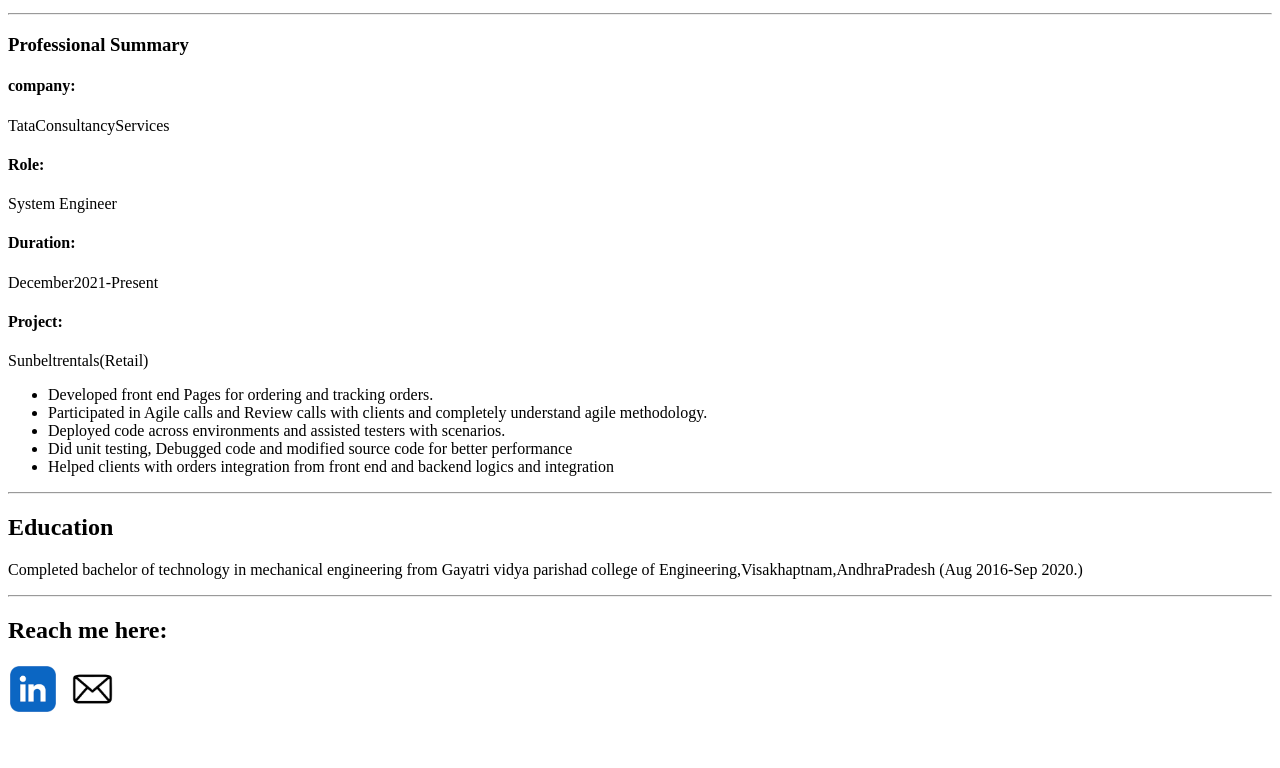
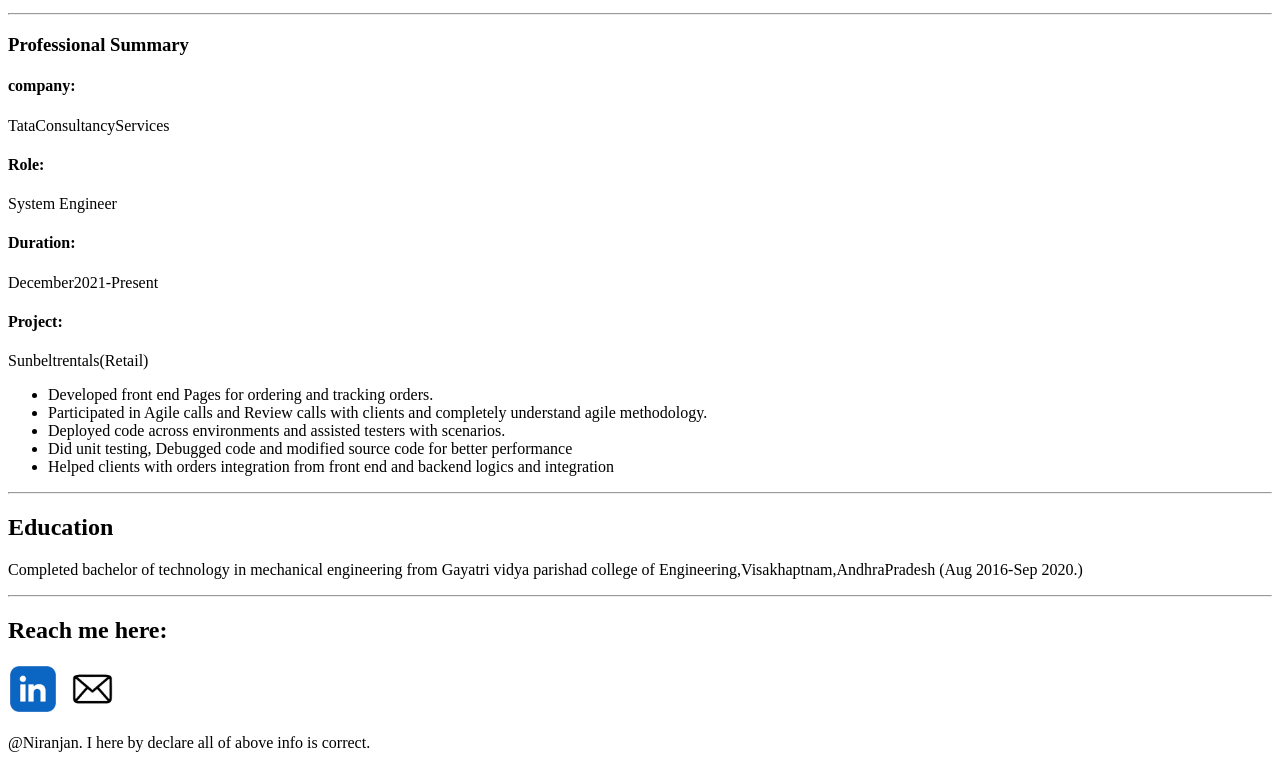
Before and after one commit to Sai-Niranjan-Golive/SaiNiranjan-Resume, a plain HTML site: page index.html in a window 1280 px wide. Shown: the part 715-1483 px from the top of the page. Before the commit the page ends 1441 px from the top, so only its background shows below. Drawn offline with Linux system fonts and the light colour scheme.

Commit message:
Update index.html

```diff
--- a/index.html
+++ b/index.html
@@ -58,6 +58,10 @@
 
         <a href="Contact/Mail.html"><img src="./Images/mail image.png" height="50" alt="mail" /></a>
 
+        <footer>
+            <p>@Niranjan. I here by declare all of above info is correct.</p>
+        </footer>
+
 
 
 
```
